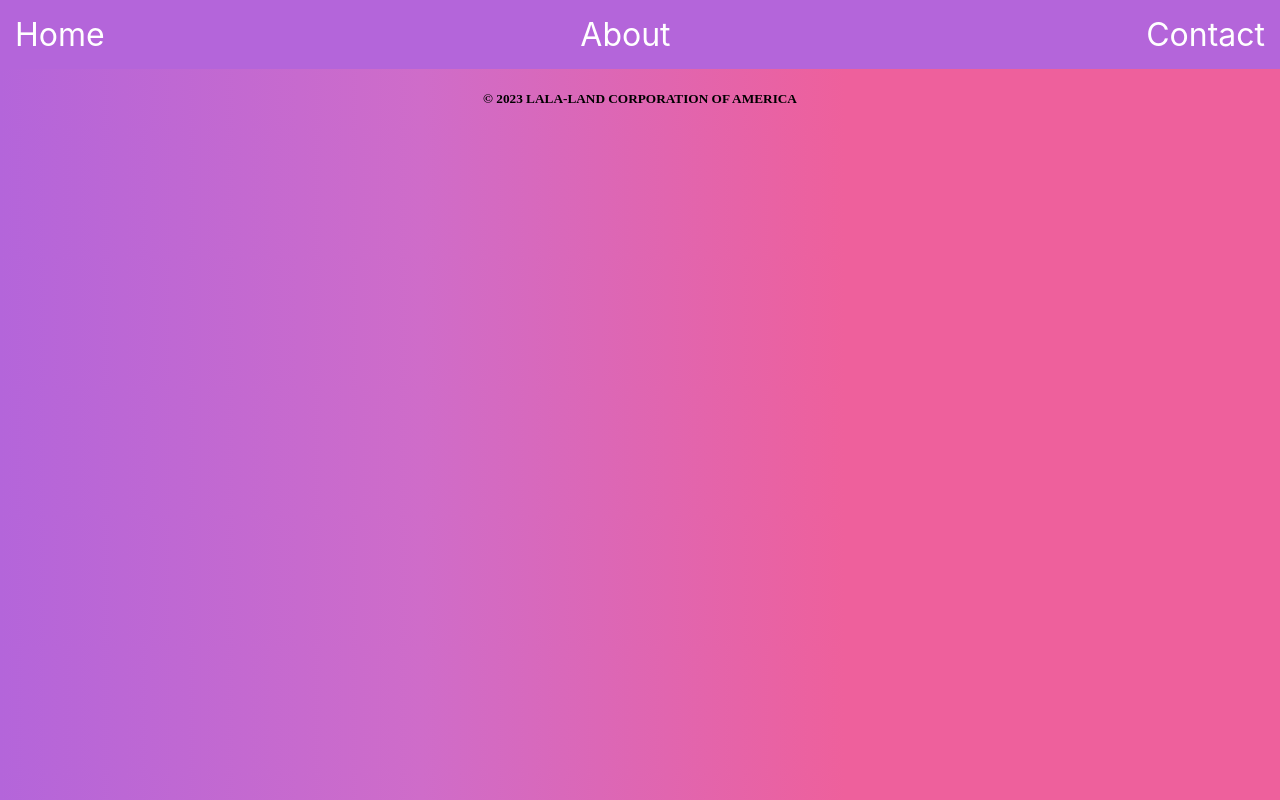
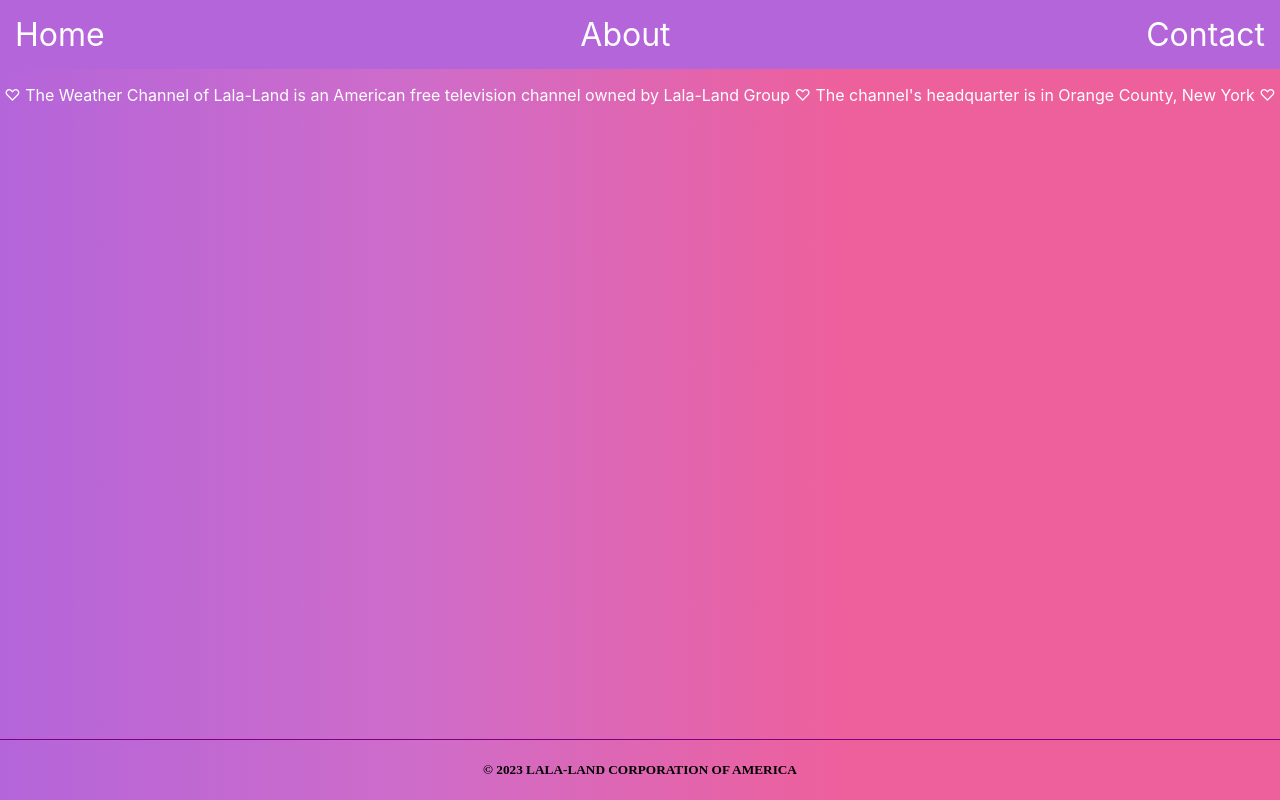
Before and after one commit to laviniaruiz/mod22, a React (Create React App) app: page /About in a window 1280 px wide. Built offline with nearby package versions, Linux system fonts and the light colour scheme.

Commit message:
search city added

```diff
--- a/src/App.css
+++ b/src/App.css
@@ -19,15 +19,29 @@
     background-color: purple;
 }
 
-.paragraph {
+.p1 {
+    text-align: center;
     color: white;
+    /* font-size: 10px; */
 }
+
+.c1, .c2 {
+    text-align: center;
+}
+
 
 .CodedBy {
     text-align: center;
 }
 
 .footer {
+    border-top: 1px solid purple;
+    width: 100%;
+    display: inline-block;
+    position: absolute;
+    bottom: 0;
+    /*left: 500px; */
     text-align: center;
     font-family: cursive;
+
 }
--- a/src/App.js
+++ b/src/App.js
@@ -6,7 +6,7 @@ import Header from './components/Header';
 import Nav from './components/Nav';
 import Home from './pages/Home';
 import Contact from './pages/Contact';
-import Comment from './pages/Comment';
+// import Body from './components/Body';
 import './App.css';
 import { getActiveElement } from '@testing-library/user-event/dist/utils';
 
@@ -22,9 +22,9 @@ function App() {
 
       <Nav />
       <Routes>
-        <Route path="/" element={<Home getWeather={getWeather} />} />
-        <Route path="/" element={<About />} />
-        <Route path="/" element={<Contact />} />
+        <Route path="/" element={<Home getWeather={getWeather.data1} />} />
+        <Route path="About" element={<About />} />
+        <Route path="Contact" element={<Contact />} />
       </Routes>
 
       <Footer />
--- a/src/components/Body.js
+++ /dev/null
@@ -1 +0,0 @@
-// THIS IS FOR THE HOURLY WEATHER
--- a/src/components/Footer.js
+++ b/src/components/Footer.js
@@ -4,9 +4,7 @@ export default function Footer(props) {
     return (
 
       <div className="footer">
-        <div>
           <h5>© 2023 LALA-LAND CORPORATION OF AMERICA </h5>
-        </div>
       </div>
 
     );
--- a/src/pages/About.js
+++ b/src/pages/About.js
@@ -1,11 +1,14 @@
+import { useState } from "react";
 
 function About() {
   return (
 
     <div>
-      <p className="paragraph">♡ The Weather Channel of Lala-Land is an American free television channel owned by
-        Lala-Land Group ♡ The channel's headquarter is in Orange County, New York ♡</p>
-    </div>
+
+      <p className="p1">♡ The Weather Channel of Lala-Land is an American free television channel owned by
+        Lala-Land Group ♡ The channel's headquarter is in Orange County, New York ♡ </p>
+
+        </div>
 
   );
 }
--- a/src/pages/Comment.js
+++ /dev/null
@@ -1,18 +0,0 @@
-function Comment() {
-    return (
-      <div>
-        <about>
-
-          <p className="comment">
-            {" "}
-             <a href="https://github.com/laviniaruiz/mod2project">
-              {" "}
-              Leave Comment {" "}
-            </a>{" "}
-          </p>
-
-        </about>
-      </div>
-    );
-  }
-  export default Comment;
--- a/src/pages/Contact.js
+++ b/src/pages/Contact.js
@@ -1,20 +1,19 @@
+import { Link } from 'react-router-dom'
 
-
-function Contact() {
+export default function Contact() {
   return (
     <div>
       <contact>
 
-        <p className="contact">
-          {" "}
-           <a href="https://github.com/laviniaruiz/mod2project">
-            {" "}
-            Contact {" "}
-          </a>{" "}
+        <p className="c1">
+          <Link to="https://github.com/laviniaruiz/mod2project">@Github</Link>
+        </p>
 
+        <p className="c2">
+          <Link to="https://github.com/laviniaruiz/mod2project">Leave Comment</Link>
         </p>
+
       </contact>
     </div>
   );
 }
-export default Contact;
--- a/src/pages/Home.js
+++ b/src/pages/Home.js
@@ -2,7 +2,23 @@ import { useState } from "react";
 
 export default function Home(getCity) {
 
-  let [input, setInput] = useState("")
+  let [input, setInput] = useState("");
+  let [data1, setData] = useState(null);
+
+  async function getWeather({weather})
+
+  {
+    let url =`https://api.openweathermap.org/data/2.5/weather?q=${input}&appid=7747d3f7f3c84c3715d69cbed5db6965`
+  try{
+    let response = await fetch(url)
+    let data = await response.json()
+    setData(data)
+    console.log(data)
+
+  } catch(error) {
+    console.log(error)
+  }
+  }
 
   function handleChange(evt){
     setInput(evt.target.value)
@@ -21,8 +37,11 @@ export default function Home(getCity) {
 
         <form onSubmit={handleSubmit}>
           <input value={input} placeholder="Enter City" onChange={handleChange} />
-          <button>Search</button>
+          <button onClick={getWeather}>Search</button>
         </form>
+
+        {/* <p>{data1.main.temp}</p> */}
+        {/* {data1 && <getWeather weather={data1}/> } */}
 
       </div>
 
```
Also changed, not shown: 1 other file (tests, documents, lock files or other folders).
